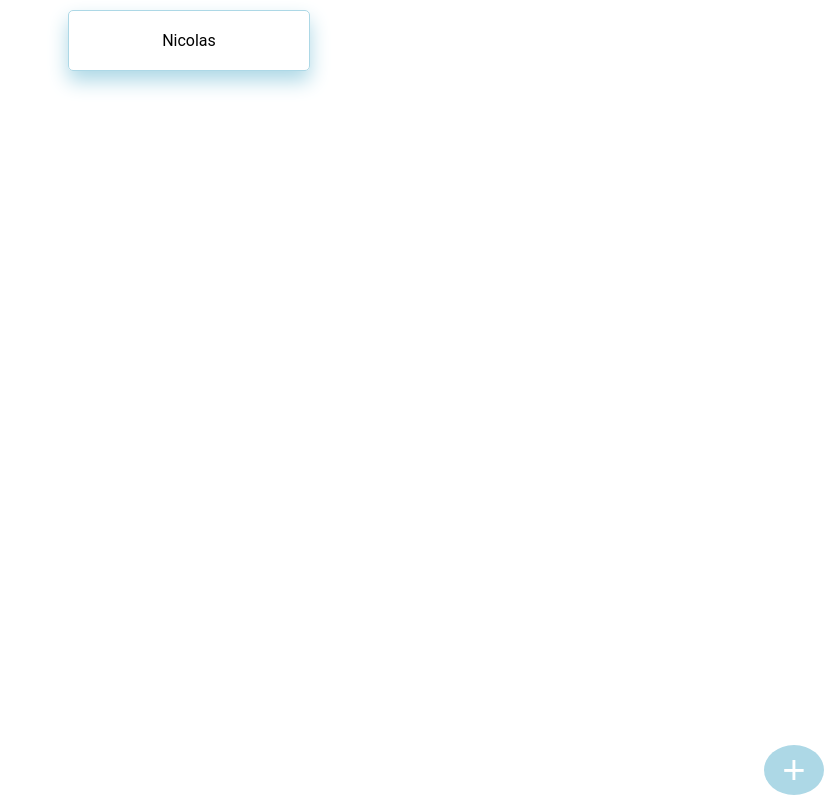
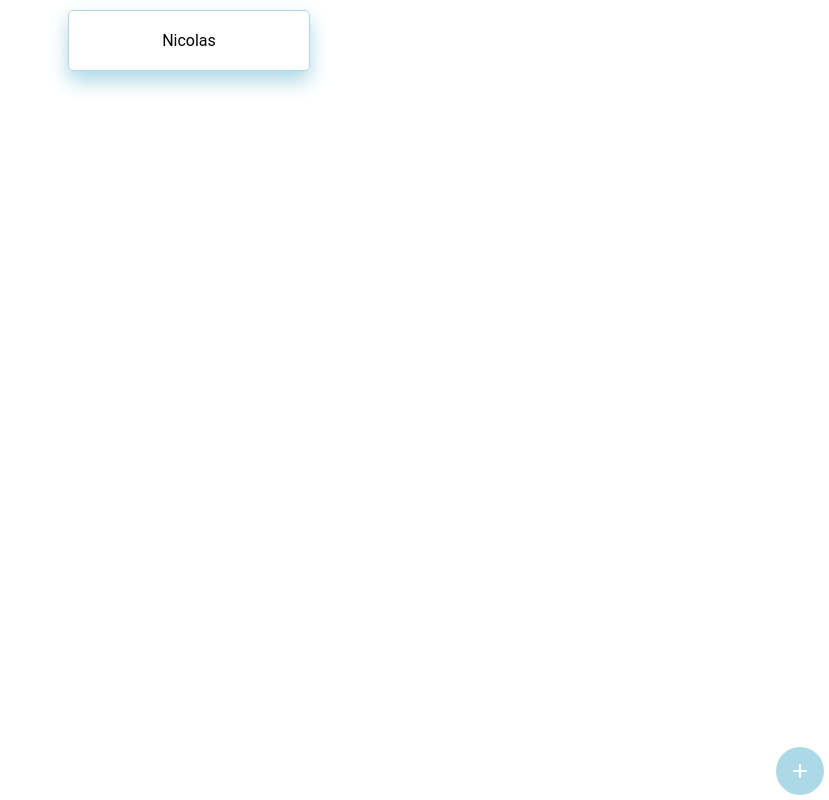
Before and after one commit to ncbecker/wuensch-dir-was, a React (Create React App) app: page / in a window 1280 px wide. Shown: the whole page, without its empty margins (451-1280 px from the left). Built offline with nearby package versions, Linux system fonts and the light colour scheme.

Commit message:
Add link and children as props and integrate svg

```diff
--- a/src/App.js
+++ b/src/App.js
@@ -10,7 +10,7 @@ function App() {
       <GlobalStyle />
       <Switch>
         <Route exact path="/">
-          <Welcome title="Nicolas" btntext="+" />
+          <Welcome title="Nicolas" goAdd="/add" goWishList="/wishlist" />
         </Route>
         <Route exact path="/add">
           <Add />
--- /dev/null
+++ b/src/components/NavLink.js
@@ -0,0 +1,63 @@
+import React from 'react';
+import PropTypes from 'prop-types';
+import styled from 'styled-components/macro';
+import { Link } from 'react-router-dom';
+
+const NavLink = styled.div`
+  display: flex;
+  justify-content: center;
+  align-items: center;
+  border-radius: 50%;
+  background-color: lightblue;
+  width: 48px;
+  height: 48px;
+  cursor: pointer;
+  position: absolute;
+  bottom: 5px;
+  right: 5px;
+  svg {
+    fill: white;
+  }
+`;
+
+export default NavLink;
+
+export function NavLinkAdd({ goAdd, children }) {
+  return (
+    <Link to={goAdd}>
+      <NavLink>{children}</NavLink>
+    </Link>
+  );
+}
+
+NavLinkAdd.propTypes = {
+  goAdd: PropTypes.string.isRequired,
+  children: PropTypes.node.isRequired,
+};
+
+// Button.propTypes = {
+//   /**
+//    * Is this the principal call to action on the page?
+//    */
+//   primary: PropTypes.bool,
+//   /**
+//    * What background color to use
+//    */
+//   backgroundColor: PropTypes.string,
+//   /**
+//    * How large should the button be?
+//    */
+//   size: PropTypes.oneOf(['small', 'medium', 'large']),
+//   /**
+//    * Button contents
+//    */
+//   label: PropTypes.string.isRequired,
+//   /**
+//    * Button contents
+//    */
+//   title: PropTypes.string.isRequired,
+//   /**
+//    * Optional click handler
+//    */
+//   onClick: PropTypes.func,
+// };
--- a/src/components/WishListItem.js
+++ b/src/components/WishListItem.js
@@ -1,5 +1,6 @@
 import PropTypes from 'prop-types';
 import styled from 'styled-components/macro';
+import { Link } from 'react-router-dom';
 
 const Container = styled.div`
   margin: 10px;
@@ -11,14 +12,15 @@ const Container = styled.div`
   box-shadow: 0 10px 20px lightblue;
 `;
 
-export default function WishListItem({ title }) {
+export default function WishListItem({ title, goWishList }) {
   return (
-    <>
+    <Link to={goWishList}>
       <Container>{title}</Container>
-    </>
+    </Link>
   );
 }
 
 WishListItem.propTypes = {
   title: PropTypes.string.isRequired,
+  goWishList: PropTypes.string.isRequired,
 };
--- a/src/pages/Welcome.js
+++ b/src/pages/Welcome.js
@@ -1,9 +1,8 @@
 import React from 'react';
 import styled from 'styled-components/macro';
 import PropTypes from 'prop-types';
-import { Link } from 'react-router-dom';
 import WishListItem from '../components/WishListItem';
-import { ButtonAdd } from '../components/Button';
+import { NavLinkAdd } from '../components/NavLink';
 
 const ContainerWelcome = styled.div`
   display: flex;
@@ -14,15 +13,21 @@ const ContainerWelcome = styled.div`
   }
 `;
 
-function Welcome({ title, btntext }) {
+function Welcome({ title, goAdd, goWishList }) {
   return (
     <ContainerWelcome>
-      <Link to="/wishlist">
-        <WishListItem title={title} />
-      </Link>
-      <Link to="/add">
-        <ButtonAdd btntext={btntext} />
-      </Link>
+      <WishListItem title={title} goWishList={goWishList} />
+      <NavLinkAdd goAdd={goAdd}>
+        <svg
+          xmlns="http://www.w3.org/2000/svg"
+          height="24"
+          viewBox="0 0 24 24"
+          width="24"
+        >
+          <path d="M0 0h24v24H0z" fill="none" />
+          <path d="M19 13h-6v6h-2v-6H5v-2h6V5h2v6h6v2z" />
+        </svg>
+      </NavLinkAdd>
     </ContainerWelcome>
   );
 }
@@ -40,7 +45,8 @@ function Welcome({ title, btntext }) {
 
 Welcome.propTypes = {
   title: PropTypes.string.isRequired,
-  btntext: PropTypes.string.isRequired,
+  goAdd: PropTypes.string.isRequired,
+  goWishList: PropTypes.string.isRequired,
 };
 
 export default Welcome;
```
Also changed, not shown: src/assets/add-24px.svg (added), 1 other file (tests, documents, lock files or other folders).
